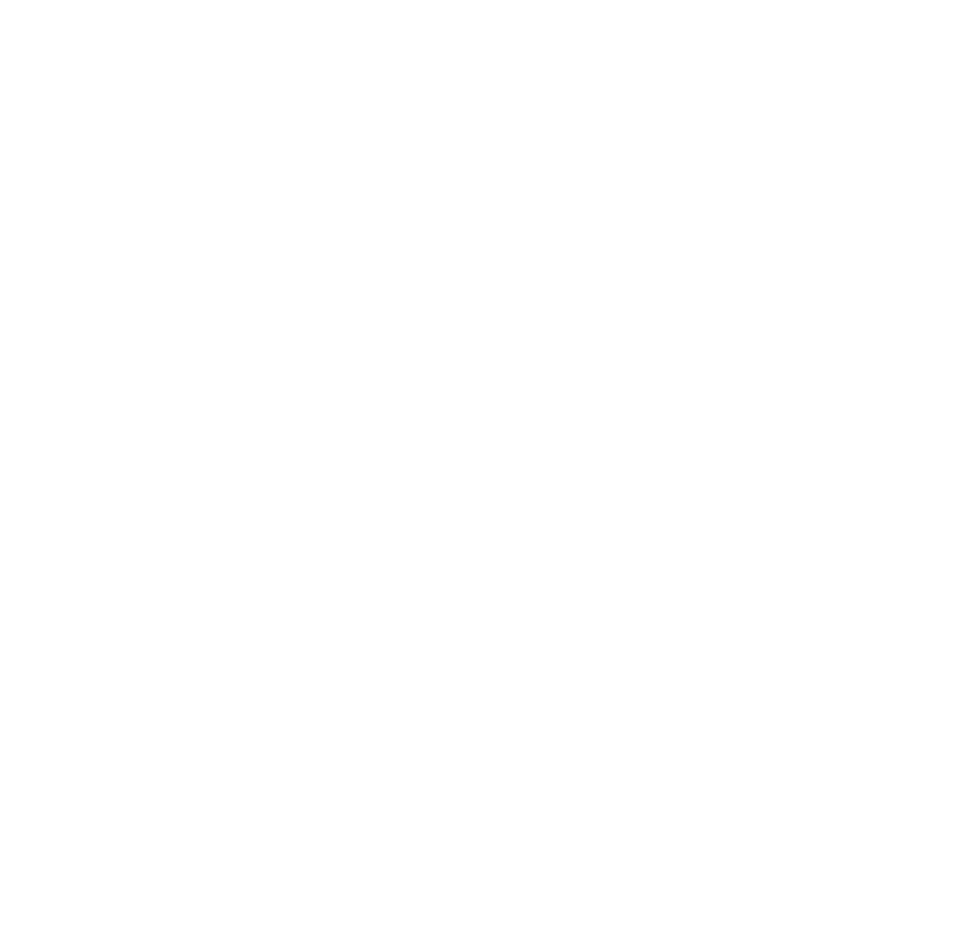
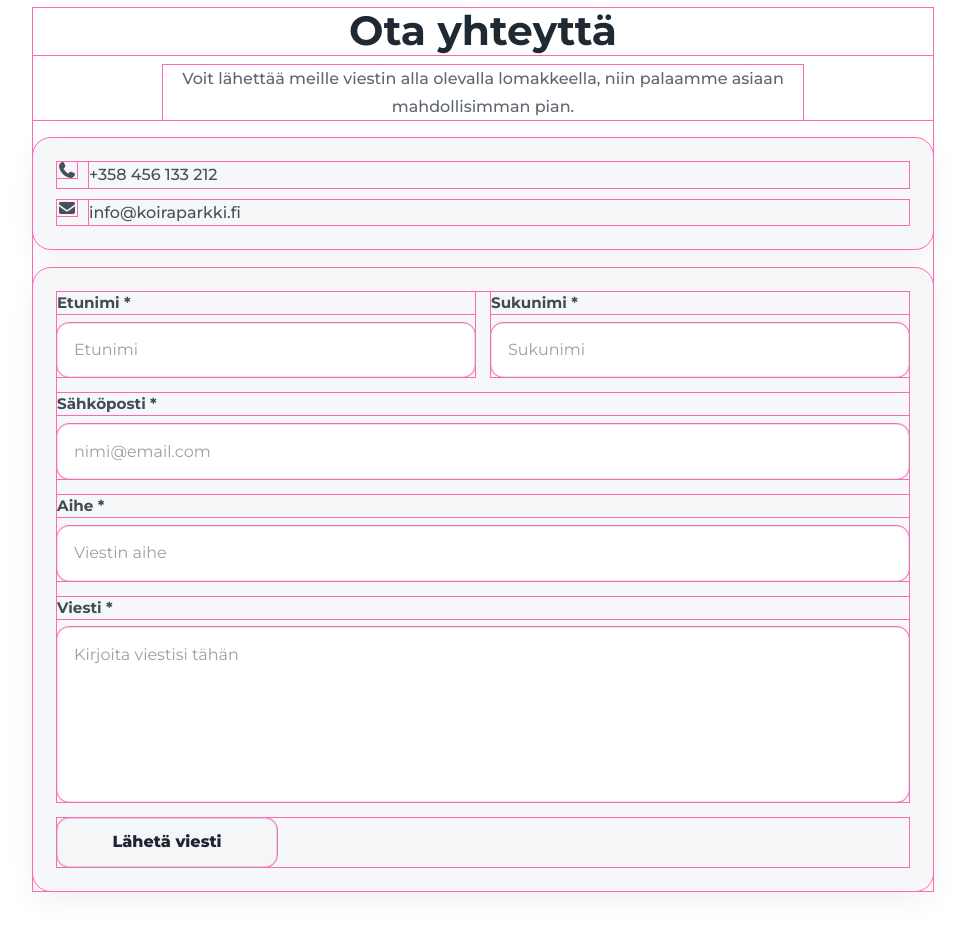
Before and after one commit to Caballero-prog/Koiraparkki-WP, a React (Vite) app: page / in a window 1280 px wide. Shown: the part 8120-9050 px from the top of the page, without its empty margins (157-1122 px from the left). Before the commit the page ends 8048 px from the top, so only its background shows below. Built offline with nearby package versions, Linux system fonts and the light colour scheme; no server answers.

Commit message:
add contact section

```diff
--- /dev/null
+++ b/src/components/ContactSection.jsx
@@ -0,0 +1,153 @@
+import "../styles/ContactSection.css";
+import { useState } from "react";
+import { FontAwesomeIcon } from "@fortawesome/react-fontawesome";
+import {
+  faPhone,
+  faEnvelope,
+} from "@fortawesome/free-solid-svg-icons";
+
+const ContactSection = () => {
+  const [status, setStatus] = useState("idle");
+
+  const handleSubmit = async (e) => {
+    e.preventDefault();
+    setStatus("loading");
+
+    const form = e.target;
+    const formData = new FormData(form);
+    const data = Object.fromEntries(formData.entries());
+
+    try {
+      const response = await fetch("/wp-json/custom/v1/contact", {
+        method: "POST",
+        headers: {
+          "Content-Type": "application/json",
+        },
+        body: JSON.stringify(data),
+      });
+
+      const result = await response.json();
+
+      if (!response.ok || !result.success) {
+        throw new Error(result.message || "Request failed");
+      }
+
+      setStatus("success");
+      form.reset();
+    } catch (error) {
+      console.error("Error:", error);
+      setStatus("error");
+    }
+  };
+
+  return (
+    <section className="contact" id="contact" aria-labelledby="contact-title">
+      <div className="contact-inner">
+        <header className="contact-header">
+          <h2 id="contact-title" className="contact-title">
+            Ota yhteyttä
+          </h2>
+          <p className="contact-lead">
+            Voit lähettää meille viestin alla olevalla lomakkeella, niin
+            palaamme asiaan mahdollisimman pian.
+          </p>
+        </header>
+
+        <div className="contact-details">
+          <a href="tel:+358456133212" className="contact-detail">
+            <FontAwesomeIcon icon={faPhone} />
+            <span>+358 456 133 212</span>
+          </a>
+
+          <a href="mailto:info@koiraparkki.fi" className="contact-detail">
+            <FontAwesomeIcon icon={faEnvelope} />
+            <span>info@koiraparkki.fi</span>
+          </a>
+        </div>
+
+        <form className="contact-form" onSubmit={handleSubmit}>
+          <div className="contact-fields">
+            <div className="contact-field contact-field--half">
+              <label htmlFor="contactFirstName">Etunimi *</label>
+              <input
+                id="contactFirstName"
+                name="firstName"
+                type="text"
+                placeholder="Etunimi"
+                required
+              />
+            </div>
+
+            <div className="contact-field contact-field--half">
+              <label htmlFor="contactLastName">Sukunimi *</label>
+              <input
+                id="contactLastName"
+                name="lastName"
+                type="text"
+                placeholder="Sukunimi"
+                required
+              />
+            </div>
+
+            <div className="contact-field contact-field--full">
+              <label htmlFor="contactEmail">Sähköposti *</label>
+              <input
+                id="contactEmail"
+                name="email"
+                type="email"
+                placeholder="nimi@email.com"
+                required
+              />
+            </div>
+
+            <div className="contact-field contact-field--full">
+              <label htmlFor="contactSubject">Aihe *</label>
+              <input
+                id="contactSubject"
+                name="subject"
+                type="text"
+                placeholder="Viestin aihe"
+                required
+              />
+            </div>
+
+            <div className="contact-field contact-field--full">
+              <label htmlFor="contactMessage">Viesti *</label>
+              <textarea
+                id="contactMessage"
+                name="message"
+                rows="6"
+                placeholder="Kirjoita viestisi tähän"
+                required
+              />
+            </div>
+          </div>
+
+          {status === "success" && (
+            <p className="contact-message contact-message--success">
+              Viesti lähetetty onnistuneesti.
+            </p>
+          )}
+
+          {status === "error" && (
+            <p className="contact-message contact-message--error">
+              Viestin lähetys epäonnistui. Yritä uudelleen.
+            </p>
+          )}
+
+          <div className="contact-actions">
+            <button
+              type="submit"
+              className="contact-submit"
+              disabled={status === "loading"}
+            >
+              {status === "loading" ? "Lähetetään..." : "Lähetä viesti"}
+            </button>
+          </div>
+        </form>
+      </div>
+    </section>
+  );
+};
+
+export default ContactSection;
--- a/src/pages/HomePage.jsx
+++ b/src/pages/HomePage.jsx
@@ -8,6 +8,8 @@
 import MonthlyPlansSection from "../components/MonthlyPlans";
 import GallerySection from "../components/GallerySection";
 import FAQSection from "../components/FAQSection";
+import ContactSection from "../components/ContactSection";
+
 
 const HomePage = () => {
   return (
@@ -22,6 +24,7 @@
       <ProcessSection />
       <GallerySection />
       <FAQSection />
+      <ContactSection />
     </>
   );
 };
--- /dev/null
+++ b/src/styles/ContactSection.css
@@ -0,0 +1,237 @@
+.contact {
+  padding: 3.5rem 1.25rem;
+  background: #ffffff;
+}
+
+.contact-inner {
+  max-width: 900px;
+  margin: 0 auto;
+  display: grid;
+  gap: 1.15rem;
+}
+
+.contact-header {
+  text-align: center;
+  display: grid;
+  gap: 0.65rem;
+}
+
+.contact-title {
+  margin: 0;
+  font-size: 1.95rem;
+  font-weight: 650;
+  line-height: 1.15;
+  color: #1f2933;
+}
+
+.contact-lead {
+  margin: 0 auto;
+  max-width: 60ch;
+  line-height: 1.7;
+  font-weight: 500;
+  color: rgba(31, 41, 55, 0.72);
+}
+
+.contact-details {
+  display: grid;
+  gap: 0.75rem;
+  padding: 1.15rem;
+  border-radius: 18px;
+  background: rgba(244, 246, 248, 0.8);
+  box-shadow: 0 10px 30px rgba(16, 24, 40, 0.06);
+}
+
+.contact-detail {
+  display: grid;
+  grid-template-columns: 1.2rem 1fr;
+  align-items: start;
+  gap: 0.8rem;
+  text-decoration: none;
+  color: rgba(31, 41, 55, 0.82);
+  font-weight: 500;
+  line-height: 1.6;
+}
+
+.contact-detail:hover {
+  color: #111827;
+}
+
+.contact-form {
+  display: grid;
+  gap: 1rem;
+  padding: 1.15rem;
+  border-radius: 18px;
+  background: rgba(244, 246, 248, 0.8);
+  box-shadow: 0 10px 30px rgba(16, 24, 40, 0.06);
+}
+
+.contact-fields {
+  display: grid;
+  grid-template-columns: 1fr;
+  gap: 1rem;
+  align-items: start;
+}
+
+.contact-field {
+  display: flex;
+  flex-direction: column;
+  gap: 0.55rem;
+  min-width: 0;
+}
+
+.contact-field label {
+  margin: 0;
+  font-size: 0.95rem;
+  font-weight: 650;
+  line-height: 1.45;
+  color: rgba(31, 41, 55, 0.84);
+}
+
+.contact-field input,
+.contact-field textarea {
+  width: 100%;
+  min-width: 0;
+  box-sizing: border-box;
+  margin: 0;
+  border: 1px solid rgba(31, 41, 55, 0.12);
+  border-radius: 12px;
+  background: #ffffff;
+  padding: 0.9rem 1rem;
+  font: inherit;
+  line-height: 1.5;
+  color: #111827;
+  transition:
+    border-color 0.12s ease,
+    box-shadow 0.12s ease,
+    background-color 0.12s ease;
+}
+
+.contact-field input::placeholder,
+.contact-field textarea::placeholder {
+  color: rgba(31, 41, 55, 0.45);
+}
+
+.contact-field textarea {
+  min-height: 160px;
+  resize: none;
+}
+
+.contact-field input:focus,
+.contact-field textarea:focus {
+  outline: none;
+  border-color: rgba(18, 28, 40, 0.24);
+  box-shadow: 0 0 0 3px rgba(18, 28, 40, 0.08);
+  background-color: #ffffff;
+}
+
+.contact-field--full {
+  grid-column: 1 / -1;
+}
+
+.contact-message {
+  margin: 0;
+  padding: 0.9rem 1rem;
+  border-radius: 12px;
+  font-weight: 500;
+  line-height: 1.5;
+}
+
+.contact-message--success {
+  background: #e7f7ed;
+  border: 1px solid #b7e4c7;
+  color: #1f7a4d;
+}
+
+.contact-message--error {
+  background: #fdecea;
+  border: 1px solid #f5c2c0;
+  color: #b42318;
+}
+
+.contact-actions {
+  display: flex;
+  justify-content: flex-start;
+  align-items: center;
+}
+
+.contact-submit {
+  width: 100%;
+  max-width: none;
+  border: 1px solid rgba(17, 24, 39, 0.14);
+  background: rgba(244, 246, 248, 0.85);
+  color: rgba(17, 24, 39, 0.95);
+  font: inherit;
+  font-weight: 750;
+  border-radius: 12px;
+  padding: 0.95rem 1.2rem;
+  cursor: pointer;
+  transition:
+    transform 0.12s ease,
+    background 0.12s ease,
+    border-color 0.12s ease,
+    box-shadow 0.12s ease;
+}
+
+.contact-submit:hover {
+  transform: translateY(-1px);
+  background: rgba(244, 246, 248, 1);
+}
+
+.contact-submit:focus-visible {
+  outline: none;
+  box-shadow: 0 0 0 3px rgba(18, 28, 40, 0.1);
+}
+
+.contact-submit:disabled {
+  opacity: 0.65;
+  cursor: not-allowed;
+  transform: none;
+}
+
+@media (min-width: 768px) {
+  .contact {
+    padding: 4.5rem 1.5rem;
+  }
+
+  .contact-title {
+    font-size: 2.35rem;
+  }
+
+  .contact-details,
+  .contact-form {
+    padding: 1.35rem;
+  }
+
+  .contact-fields {
+    grid-template-columns: repeat(2, minmax(0, 1fr));
+  }
+
+  .contact-field--half {
+    grid-column: span 1;
+  }
+
+  .contact-field--full {
+    grid-column: 1 / -1;
+  }
+
+  .contact-submit {
+    width: auto;
+    min-width: 220px;
+    max-width: none;
+  }
+}
+
+@media (min-width: 1024px) {
+  .contact {
+    padding: 5rem 2rem;
+  }
+
+  .contact-title {
+    font-size: 2.55rem;
+  }
+
+  .contact-details,
+  .contact-form {
+    padding: 1.5rem;
+  }
+}
```
